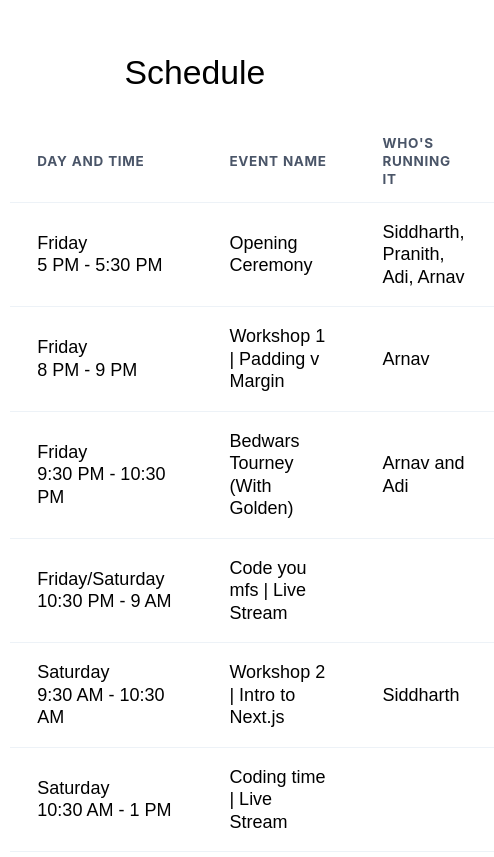
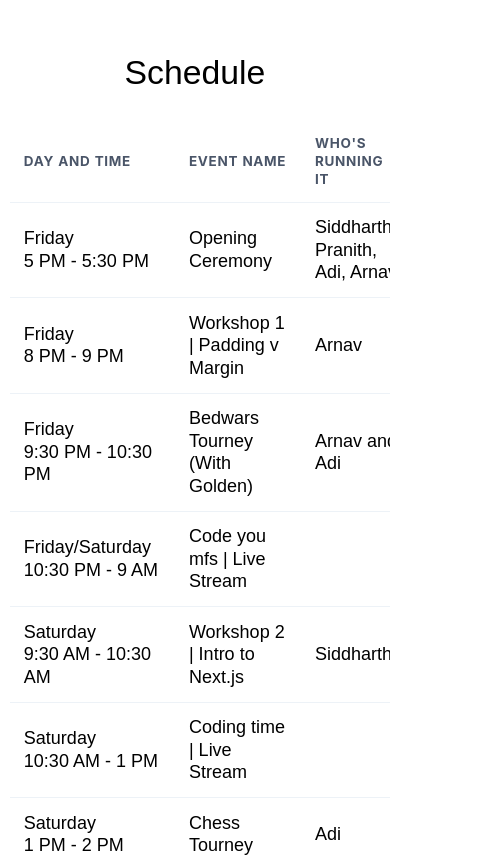
Before and after one commit to TechOptimum/tohackathon, a Next.js app: page / in a window 390 px wide. Shown: the part 1020-1877 px from the top of the page, 494 px wide, since content can reach past the window. Built offline with nearby package versions, Linux system fonts and the light colour scheme; a web font is replaced by a local one.

Commit message:
Fixed Schedule Mobile Responsiveness

```diff
--- a/components/schedule.jsx
+++ b/components/schedule.jsx
@@ -123,21 +123,21 @@ const Schedule = () => {
       <Table variant="simple">
         <Thead>
           <Tr>
-            <Th>Day and Time</Th>
-            <Th>Event Name</Th>
-            <Th>Who&apos;s running it</Th>
+            <Th p={{ base: 3, md: 6 }}>Day and Time</Th>
+            <Th p={{ base: 3, md: 6 }}>Event Name</Th>
+            <Th p={{ base: 3, md: 6 }}>Who&apos;s running it</Th>
           </Tr>
         </Thead>
         <Tbody>
           {schedule.map((item, index) => (
             <Tr key={index}>
-              <Td>
+              <Td p={{ base: 3, md: 6 }}>
                 {item.day}
                 <br />
                 {item.time}
               </Td>
-              <Td>{item.event}</Td>
-              <Td>{item.leads}</Td>
+              <Td p={{ base: 3, md: 6 }}>{item.event}</Td>
+              <Td p={{ base: 3, md: 6 }}>{item.leads}</Td>
             </Tr>
           ))}
         </Tbody>
--- a/src/pages/_document.jsx
+++ b/src/pages/_document.jsx
@@ -1,14 +1,14 @@
 import { Html, Head, Main, NextScript } from 'next/document'
-
-// style={{ overflowX: 'hidden' }}
 
 export default function Document() {
   return (
     <Html lang="en">
       <Head />
       <body>
-        <Main />
-        <NextScript />
+        <div style={{ overflowX: 'hidden' }}>
+          <Main />
+          <NextScript />
+        </div>
       </body>
     </Html>
   )
```
